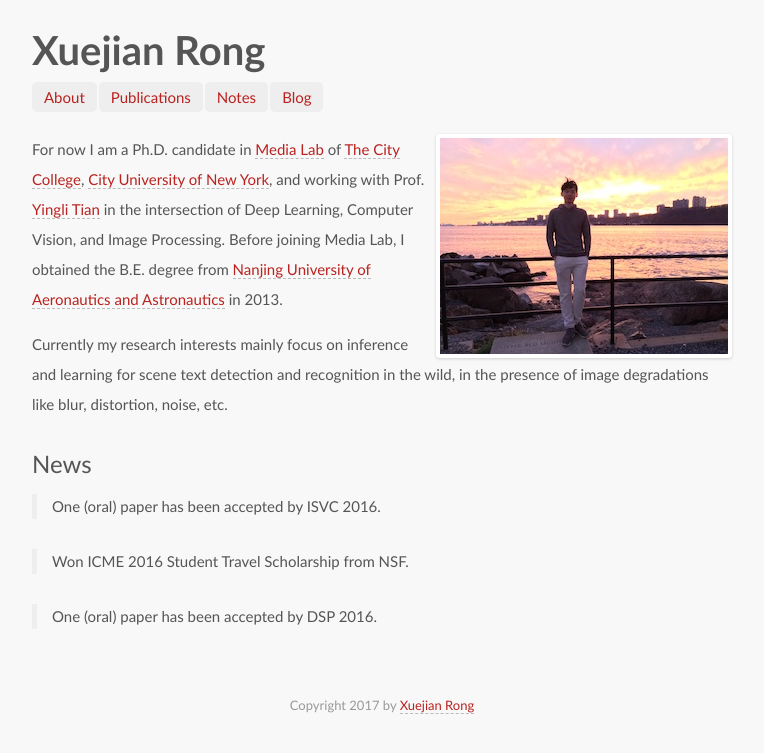
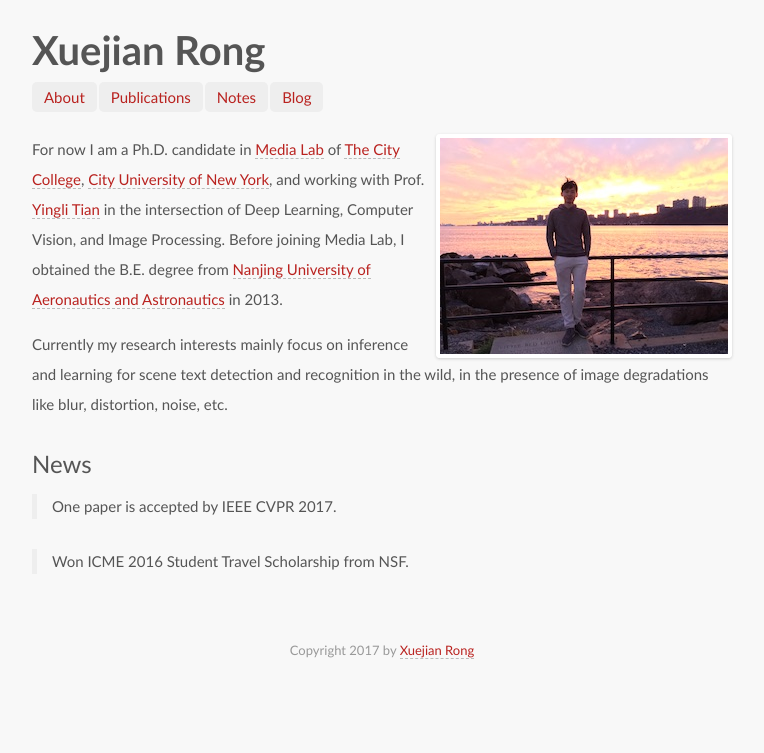
Before and after one commit to ionvision/ionvision.github.io.bk, a Jekyll site: the page built from index.md, in a window 1280 px wide. Shown: the top 753 px of the page, without its empty margins (258-1022 px from the left). Built offline with Jekyll 4.4.1, drawn with Linux system fonts in a browser that asks for light colours; some web fonts are replaced.

Commit message:
Add CVPR 17 paper acceptance.

```diff
--- a/index.md
+++ b/index.md
@@ -9,8 +9,6 @@ Currently my research interests mainly focus on inference and learning for scene
 
 ## News
 
-> One (oral) paper has been accepted by ISVC 2016.
+> One paper is accepted by IEEE CVPR 2017.
 
 > Won ICME 2016 Student Travel Scholarship from NSF.
-
-> One (oral) paper has been accepted by DSP 2016.
```
